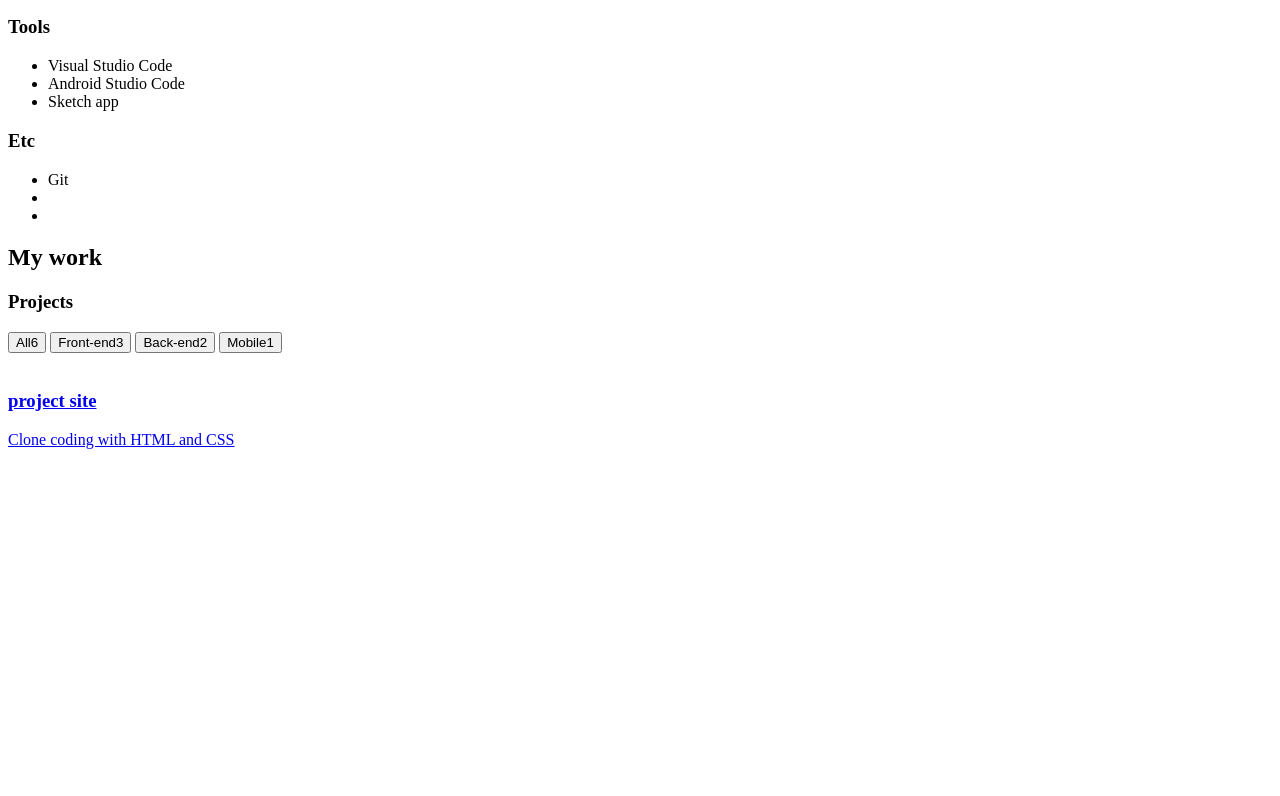
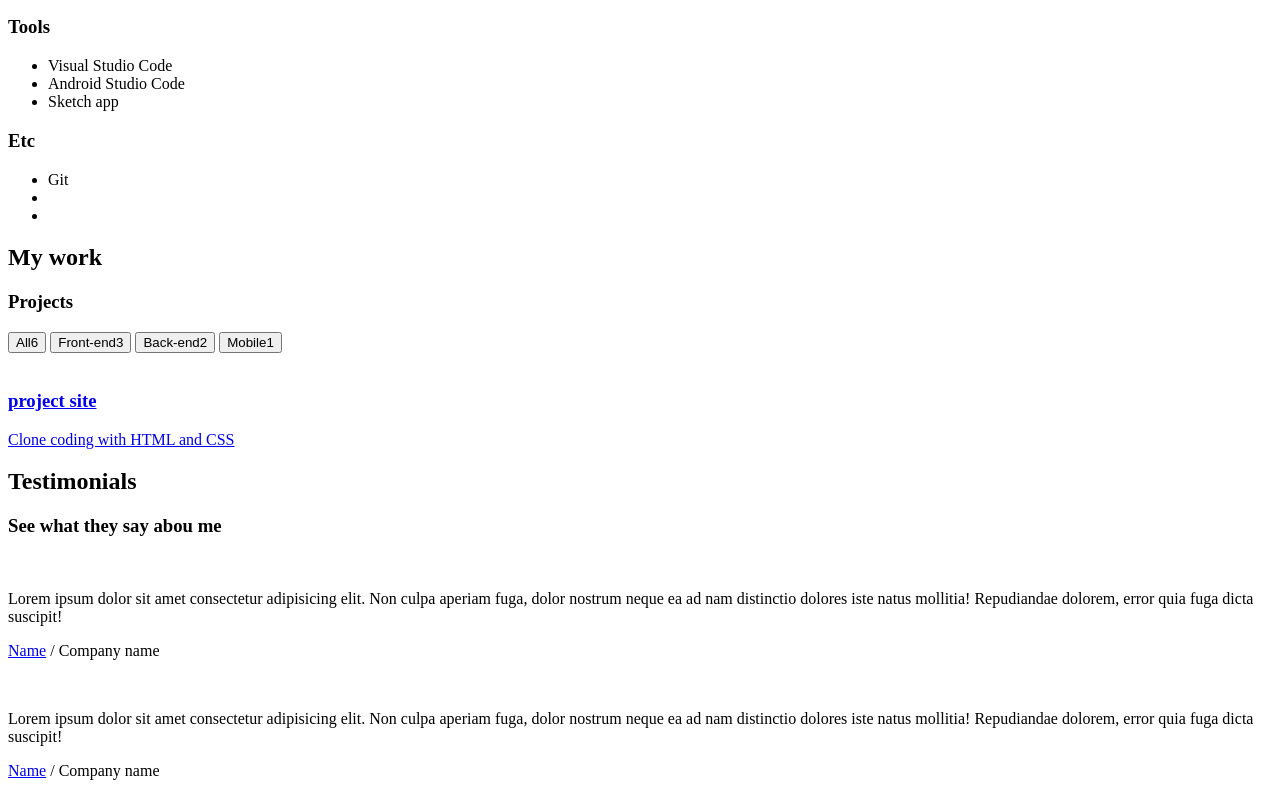
Before and after one commit to junjun0103/portfolio, a plain HTML site: page index.html in a window 1280 px wide. Shown: the part 1515-2311 px from the top of the page. Before the commit the page ends 1972 px from the top, so only its background shows below. Drawn offline with Linux system fonts and the light colour scheme; files that its build step writes are made by us from their sources.

Commit message:
HTML testimonials markup

```diff
--- a/index.html
+++ b/index.html
@@ -221,7 +221,24 @@
     </section>
 
     <!-- Testimonials -->
-    <section class="testimonials"></section>
+    <section class="testimonials">
+      <h1>Testimonials</h1>
+      <h3>See what they say abou me</h3>
+      <div class="testimonial">
+        <img src="imgs/testimonial/" alt="" class="testimonial__avatar">
+        <div class="testimonial__speach-bubble">
+          <p>Lorem ipsum dolor sit amet consectetur adipisicing elit. Non culpa aperiam fuga, dolor nostrum neque ea ad nam distinctio dolores iste natus mollitia! Repudiandae dolorem, error quia fuga dicta suscipit!</p>
+          <p class="name"><a href="#">Name</a> / Company name</p>
+        </div>
+      </div>
+      <div class="testimonial">
+        <img src="imgs/testimonial/" alt="" class="testimonial__avatar">
+        <div class="testimonial__speach-bubble">
+          <p>Lorem ipsum dolor sit amet consectetur adipisicing elit. Non culpa aperiam fuga, dolor nostrum neque ea ad nam distinctio dolores iste natus mollitia! Repudiandae dolorem, error quia fuga dicta suscipit!</p>
+          <p class="name"><a href="#">Name</a> / Company name</p>
+        </div>
+      </div>
+    </section>
 
     <!-- Contact -->
     <section class="contact"></section>
```
